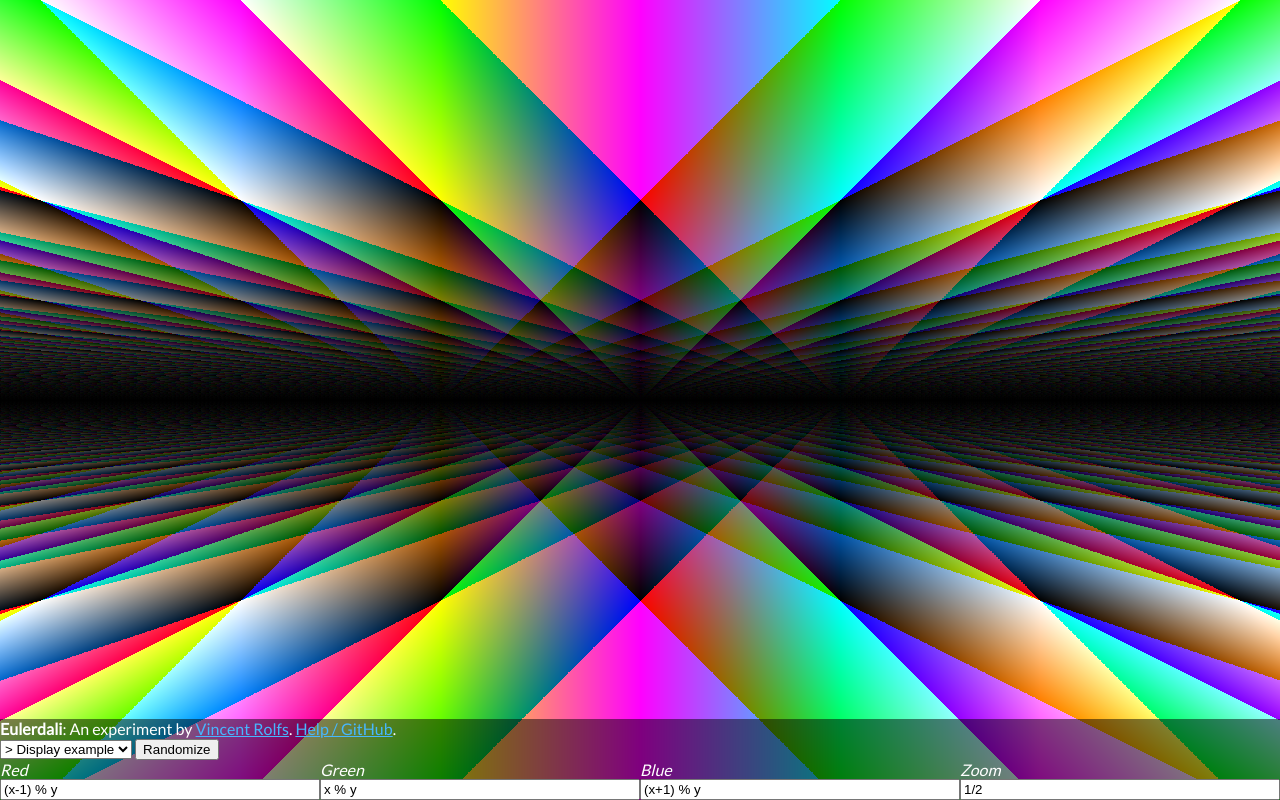
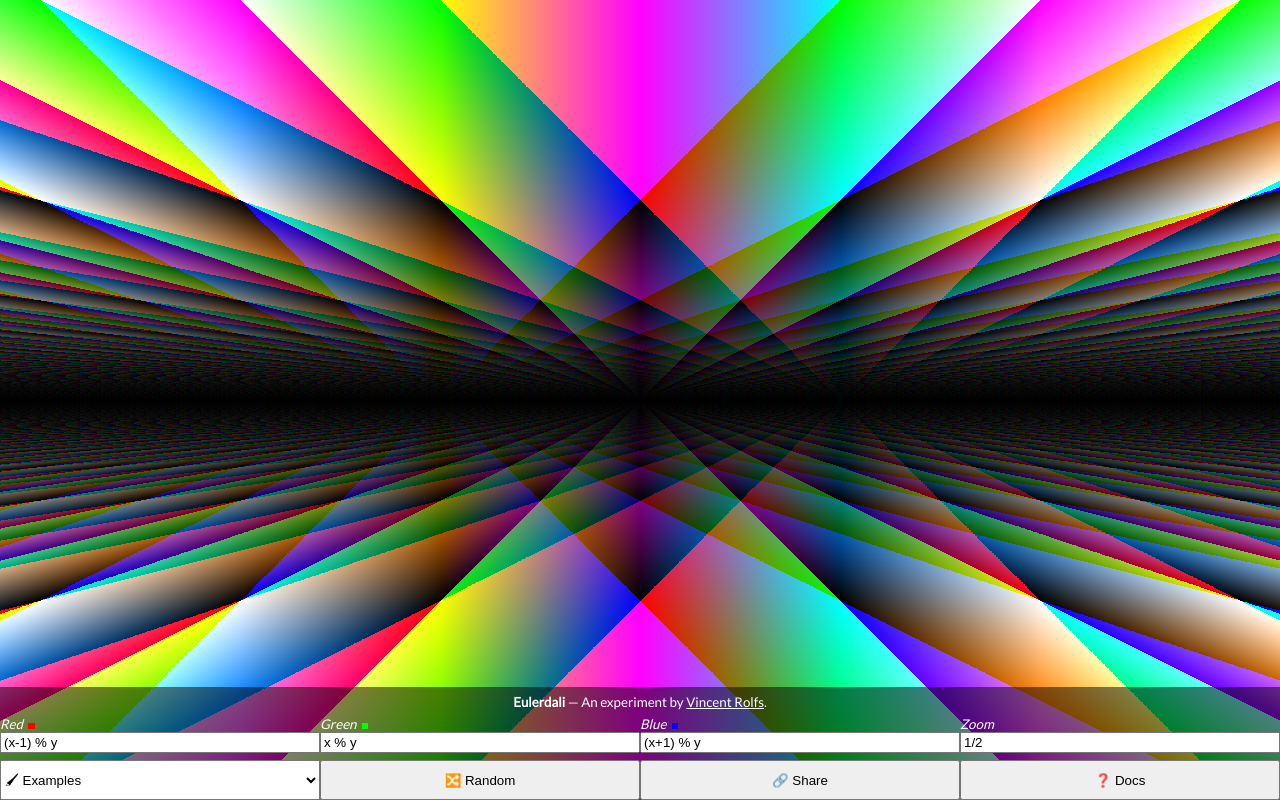
Before and after one commit to vincentrolfs/eulerdali, a website: page index.html in a window 1280 px wide. Drawn offline with Linux system fonts and the light colour scheme.

Commit message:
Improve toolbar layout

```diff
--- a/index.html
+++ b/index.html
@@ -1,51 +1,68 @@
 <!DOCTYPE html>
 <html lang="en">
   <head>
-    <meta charset="UTF-8"/>
-    <meta name="viewport" content="width=device-width, initial-scale=1.0"/>
-    <meta name="theme-color" content="#000000"/>
-    <link rel="preconnect" href="https://fonts.gstatic.com"/>
-    <link href="https://fonts.googleapis.com/css2?family=Lato:wght@400&display=swap" rel="stylesheet"/>
-    <link rel="icon" type="image/png" href="favicon.png"/>
-    <link rel="stylesheet" href="main.css"/>
+    <meta charset="UTF-8" />
+    <meta name="viewport" content="width=device-width, initial-scale=1.0" />
+    <meta name="theme-color" content="#000000" />
+    <link rel="preconnect" href="https://fonts.gstatic.com" />
+    <link
+      href="https://fonts.googleapis.com/css2?family=Lato:wght@400&display=swap"
+      rel="stylesheet"
+    />
+    <link rel="icon" type="image/png" href="favicon.png" />
+    <link rel="stylesheet" href="styles/main.css" />
     <title>Eulerdali</title>
   </head>
   <body>
-
     <div id="canvas-wrapper">
       <canvas id="canvas" width="0" height="0"></canvas>
     </div>
 
     <div id="toolbar">
       <div id="toolbar-caption">
-        <strong>Eulerdali</strong>: An experiment by <a href="https://vincentrolfs.github.io" target="_blank">Vincent Rolfs</a>.
-        <a href="https://github.com/vincentrolfs/eulerdali" target="_blank">Help / GitHub</a>.
-    </div>
-
-    <div id="toolbar-buttons">
-        <select id="examples"></select>
-        <button id="button-random">Randomize</button>
+        <strong>Eulerdali</strong> &mdash; An experiment by
+        <a href="https://vincentrolfs.dev" target="_blank" tabindex="1"
+          >Vincent Rolfs</a
+        >.
       </div>
 
       <div id="toolbar-inputs">
         <div class="input-wrapper">
-            <label for="input-red">Red</label>
-            <input type="text" id="input-red" value=""/>
+          <label for="input-red"
+            >Red <span class="color color-red"></span
+          ></label>
+          <input type="text" id="input-red" value="" tabindex="1" />
+          <select id="examples" class="action" tabindex="5">
+            <option value="-1">🖌&nbsp;Examples</option>
+          </select>
         </div>
 
         <div class="input-wrapper">
-            <label for="input-green">Green</label>
-            <input type="text" id="input-green" value=""/>
+          <label for="input-green"
+            >Green <span class="color color-green"></span
+          ></label>
+          <input type="text" id="input-green" value="" tabindex="2" />
+          <button id="button-random" class="action" tabindex="6">
+            🔀&nbsp;Random
+          </button>
         </div>
 
         <div class="input-wrapper">
-            <label for="input-blue">Blue</label>
-            <input type="text" id="input-blue" value=""/>
+          <label for="input-blue"
+            >Blue <span class="color color-blue"></span
+          ></label>
+          <input type="text" id="input-blue" value="" tabindex="3" />
+          <button id="button-share" class="action" tabindex="7">
+            🔗&nbsp;Share
+          </button>
         </div>
 
         <div class="input-wrapper">
           <label for="input-zoom">Zoom</label>
-            <input type="text" id="input-zoom" value=""/>
+          <input type="text" id="input-zoom" value="" tabindex="4" />
+          <button id="button-help" class="action" tabindex="8">
+            ❓&nbsp;Docs
+          </button>
         </div>
       </div>
     </div>
--- a/main.css
+++ /dev/null
@@ -1,66 +0,0 @@
-html, body {
-    margin: 0;
-    padding: 0;
-    width: 100vw;
-    min-height: 100vh;
-}
-
-body {
-    display: flex;
-    flex-direction: column;
-
-    color: white;
-    background: black;
-    font-family: Lato, sans-serif;
-    font-size: 12pt;
-}
-
-a {
-    color: #47B7FF;
-}
-
-a:hover {
-    color: white;
-}
-
-#toolbar {
-    width: 100%;
-    margin: 0;
-
-    position: absolute;
-    bottom: 0;
-
-    background: rgba(0, 0, 0, 0.5);
-}
-
-#toolbar #toolbar-caption p {
-    margin: 0;
-}
-
-#toolbar #toolbar-inputs {
-    display: flex;
-    justify-content: space-around;
-}
-
-#toolbar .input-wrapper {
-    display: flex;
-    flex-direction: column;
-    width: 25%;
-}
-
-#toolbar .input-wrapper label {
-    font-style: italic;
-}
-
-#toolbar .button-wrapper {
-    display: flex;
-    justify-content: center;
-}
-
-#toolbar .button-wrapper button {
-    width: 100%;
-}
-
-#canvas {
-    display: block;
-}
--- a/package.json
+++ b/package.json
@@ -1,6 +1,11 @@
 {
   "name": "canvas-fun",
+  "license": "MIT",
   "version": "1.0.0",
+  "repository": {
+    "type": "git",
+    "url": "https://github.com/vincentrolfs/eulerdali.git"
+  },
   "devDependencies": {
     "prettier": "2.2.1",
     "typescript": "^4.2.4"
--- a/src/toolbar/Toolbar.ts
+++ b/src/toolbar/Toolbar.ts
@@ -4,6 +4,9 @@ import { examples, initialExample } from "./examples";
 import { Randomizer } from "./Randomizer";
 
 const BUTTON_ID_RANDOM = "#button-random";
+const BUTTON_ID_HELP = "#button-help";
+
+const HELP_URL = "https://github.com/vincentrolfs/eulerdali#readme";
 
 export class Toolbar {
   private readonly randomizer: Randomizer;
@@ -19,14 +22,11 @@ export class Toolbar {
   }
 
   private showExampleOptions() {
-    document.getElementById(EXAMPLES_ID)!.innerHTML =
-      `<option value="-1">&gt; Display example</option>` +
-      examples
-        .map(
-          (example, index) =>
-            `<option value="${index}">${example.name}</option>`
-        )
-        .join(", ");
+    document.getElementById(EXAMPLES_ID)!.innerHTML += examples
+      .map(
+        (example, index) => `<option value="${index}">${example.name}</option>`
+      )
+      .join(", ");
   }
 
   private setEventListeners() {
@@ -47,6 +47,10 @@ export class Toolbar {
     document
       .querySelector(BUTTON_ID_RANDOM)!
       .addEventListener("click", () => this.setRandom());
+
+    document
+      .querySelector(BUTTON_ID_HELP)!
+      .addEventListener("click", () => window.open(HELP_URL, "_blank"));
   }
 
   private setExample(exampleNumber: number) {
--- /dev/null
+++ b/styles/main.css
@@ -0,0 +1,85 @@
+html, body {
+    margin: 0;
+    padding: 0;
+    width: 100vw;
+    min-height: 100vh;
+}
+
+body {
+    display: flex;
+    flex-direction: column;
+
+    color: white;
+    background: black;
+    font-family: Lato, sans-serif;
+    font-size: 10pt;
+}
+
+a {
+    color: white;
+}
+
+a:hover {
+    color: #BBBBBB;
+}
+
+#canvas {
+    display: block;
+}
+
+#toolbar {
+    width: 100%;
+    margin: 0;
+
+    position: absolute;
+    bottom: 0;
+
+    background: rgba(0, 0, 0, 0.5);
+}
+
+#toolbar-caption {
+    text-align: center;
+    margin: 5pt 0;
+}
+
+#toolbar-inputs, #toolbar-buttons {
+    display: flex;
+    justify-content: space-around;
+}
+
+#toolbar-inputs .input-wrapper {
+    display: flex;
+    flex-direction: column;
+    width: 25%;
+}
+
+#toolbar-inputs label {
+    font-style: italic;
+}
+
+#toolbar-inputs label .color {
+    display: inline-block;
+    margin-left: 2pt;
+    width: 5pt;
+    height: 5pt;
+}
+
+#toolbar-inputs label .color.color-red {
+    background: rgb(255, 0, 0);
+}
+
+#toolbar-inputs label .color.color-green {
+    background: rgb(0, 255, 0);
+}
+
+#toolbar-inputs label .color.color-blue {
+    background: rgb(0, 0, 255);
+}
+
+#toolbar-inputs input {
+    margin-bottom: 5pt;
+}
+
+#toolbar-inputs .action {
+    height: 40px;
+}
```
Also changed, not shown: README.md, dist/main.js, 1 other file. Lines whose indentation alone changed are shown as unchanged.
